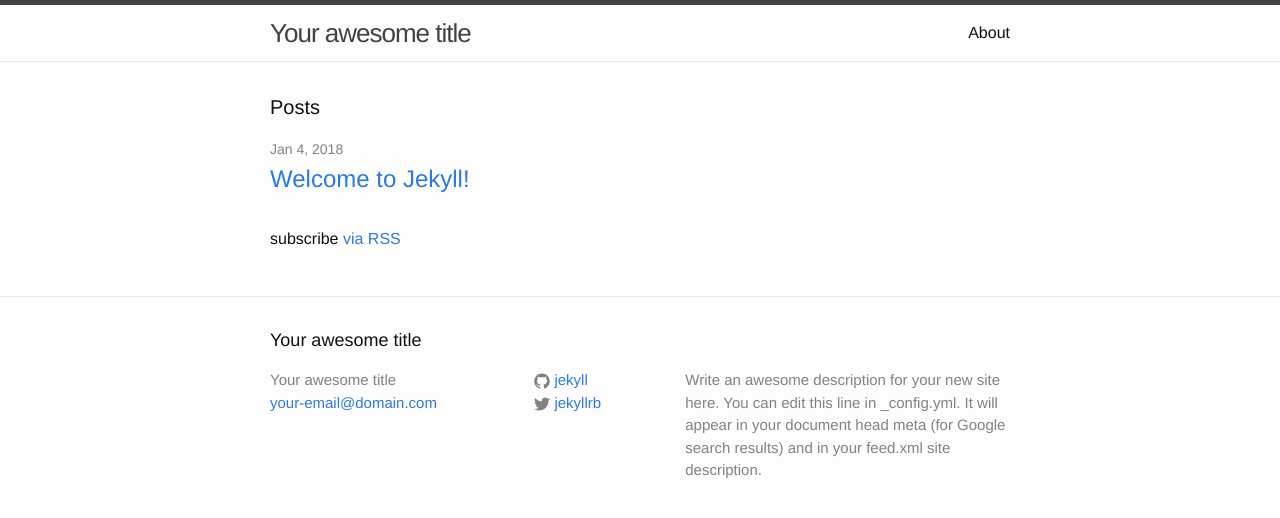
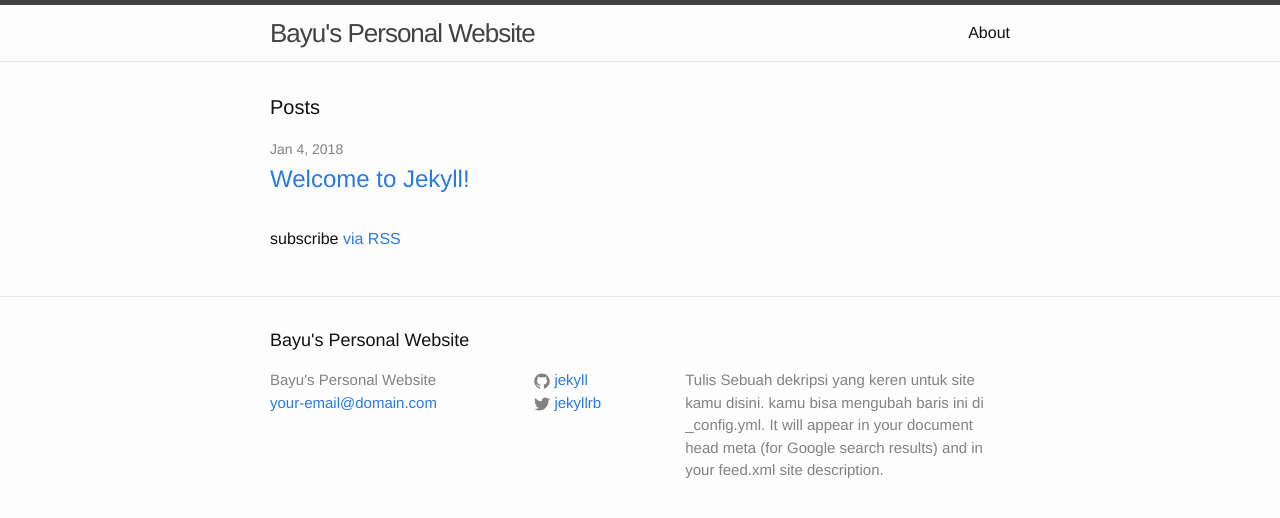
Before and after one commit to BayuPutrap/BayuPutrap.github.io, a Jekyll site: the page built from index.html, in a window 1280 px wide. Shown: the top 518 px of the page. Built offline with Jekyll 4.4.1, drawn with Linux system fonts in a browser that asks for light colours.

Commit message:
update _config.yml
mengubah feed pada file _config.yml

```diff
--- a/_config.yml
+++ b/_config.yml
@@ -6,11 +6,11 @@
 # 'jekyll serve'. If you change this file, please restart the server process.
 
 # Site settings
-title: Your awesome title
+title: Bayu's Personal Website
 email: your-email@domain.com
 description: > # this means to ignore newlines until "baseurl:"
-  Write an awesome description for your new site here. You can edit this
-  line in _config.yml. It will appear in your document head meta (for
+  Tulis Sebuah dekripsi yang keren untuk site kamu disini. kamu bisa mengubah baris ini
+  di _config.yml. It will appear in your document head meta (for
   Google search results) and in your feed.xml site description.
 baseurl: "" # the subpath of your site, e.g. /blog
 url: "http://yourdomain.com" # the base hostname & protocol for your site
```
